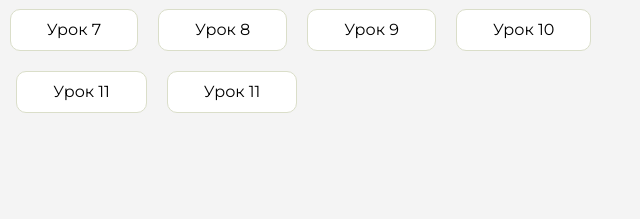
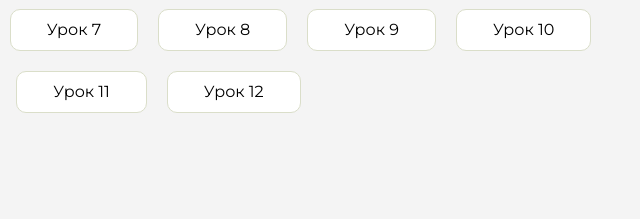
Before and after one commit to Kirill899/homework1, a plain HTML site: page index.html in a window 1280 px wide. Shown: the part 291-510 px from the top of the page, 595-1235 px from the left. Drawn offline with Linux system fonts and the light colour scheme.

Commit message:
Update index.html

```diff
--- a/index.html
+++ b/index.html
@@ -129,7 +129,7 @@
                         <a href="fit-studio55/index.html">Урок 11</a>
                     </li>
                     <li class="content__list-item">
-                        <a href="fit-studio555/index.html">Урок 11</a>
+                        <a href="fit-studio555/index.html">Урок 12</a>
                     </li>
                 </ul>
             </div>
```
